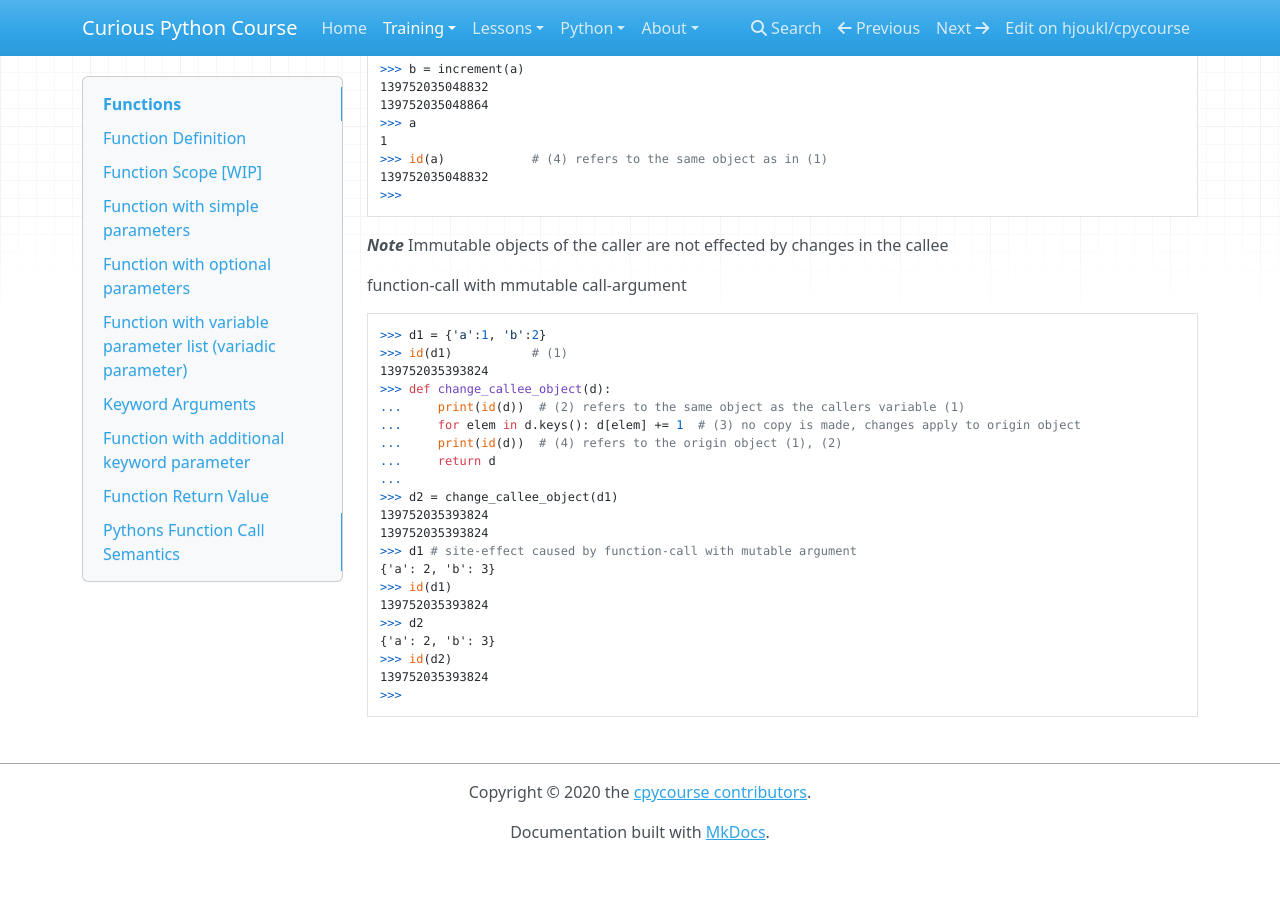
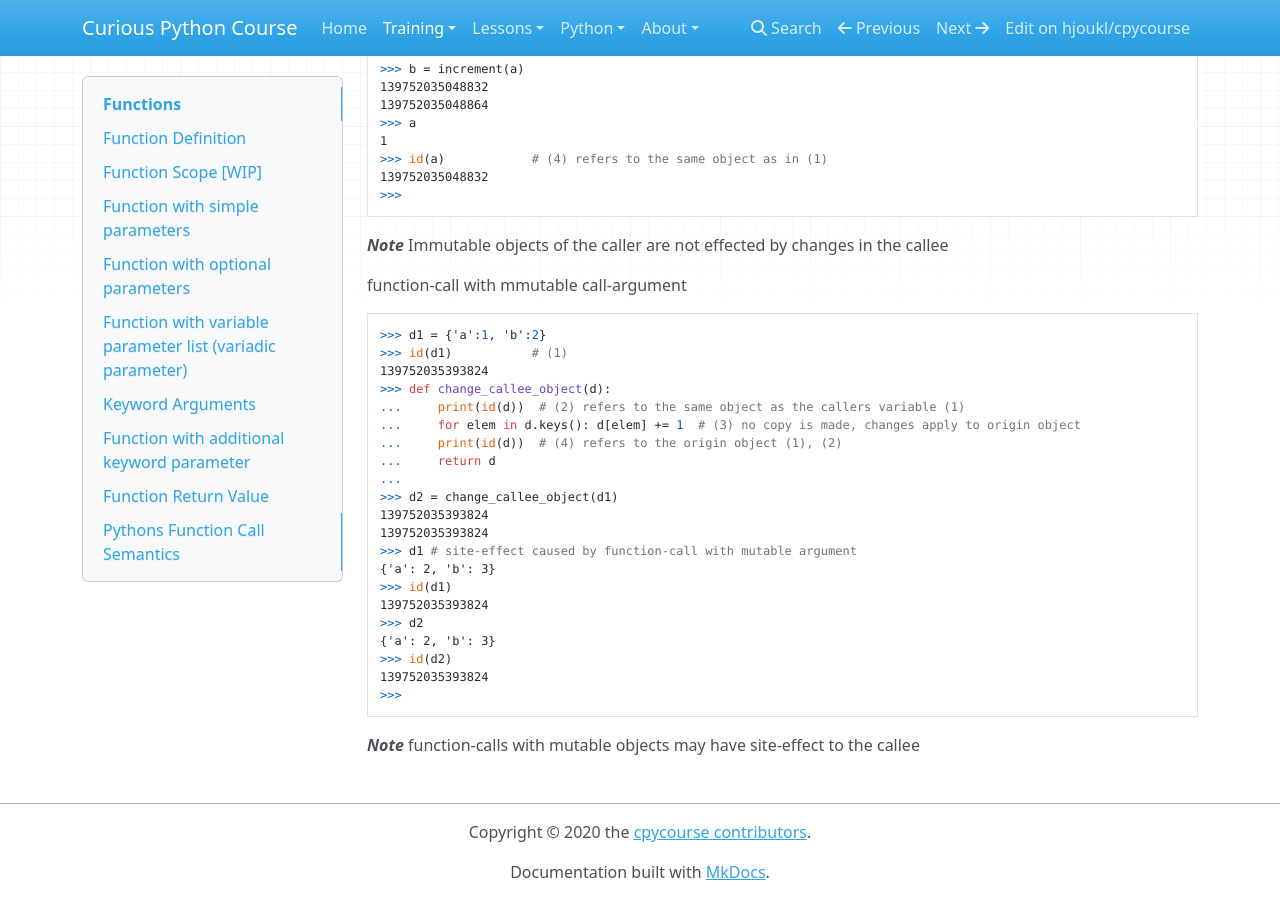
Before and after one commit to rkluger68/cpycourse, an MkDocs documentation site: the page built from docs/training/main-course/functions.md, in a window 1280 px wide and 900 px high, scrolled down 5459 px. Built offline with MkDocs 1.6.1, drawn with Linux system fonts in a browser that asks for light colours; nearby versions of some CDN libraries; before the commit the page ends 6319 px from its top, so only the background shows below that.

Commit message:
Update functions.md

```diff
--- a/docs/training/main-course/functions.md
+++ b/docs/training/main-course/functions.md
@@ -281,3 +281,6 @@ Python function call semantics instead are controlled by the mutability/immutabi
     >>> id(d2)
     139752035393824
     >>>
+
+***Note***
+  function-calls with mutable objects may have site-effect to the callee
```
